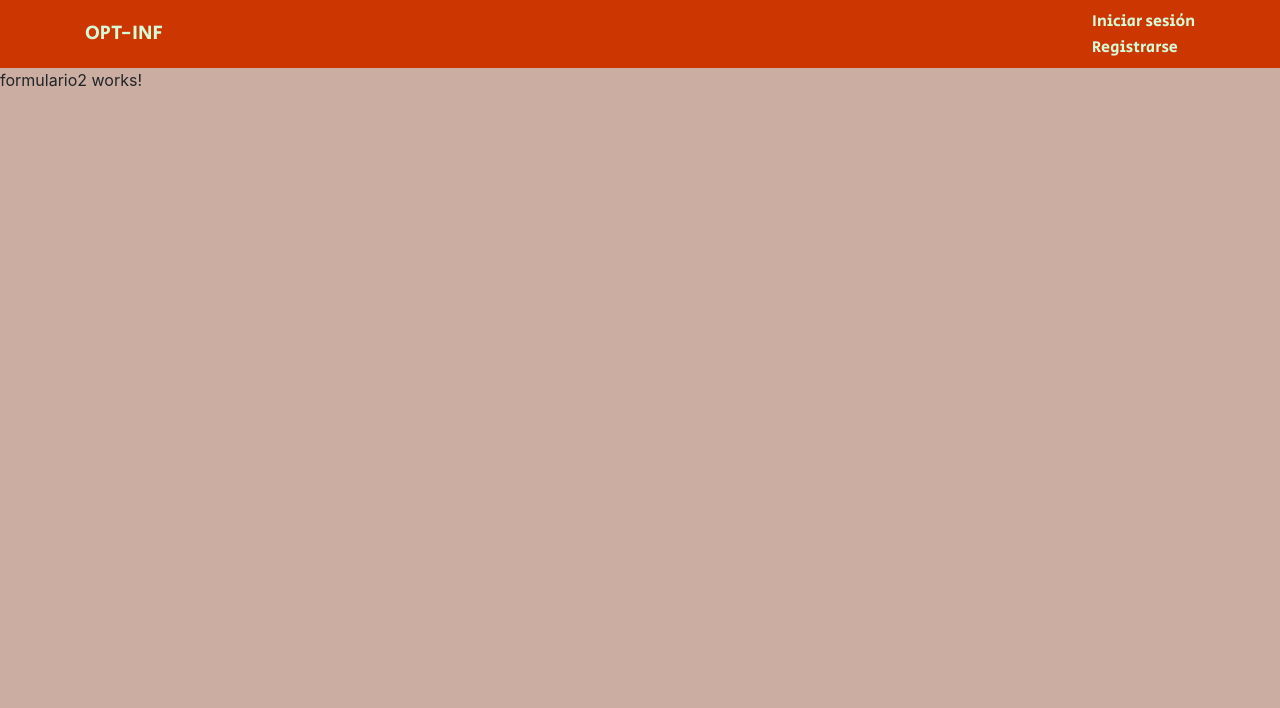
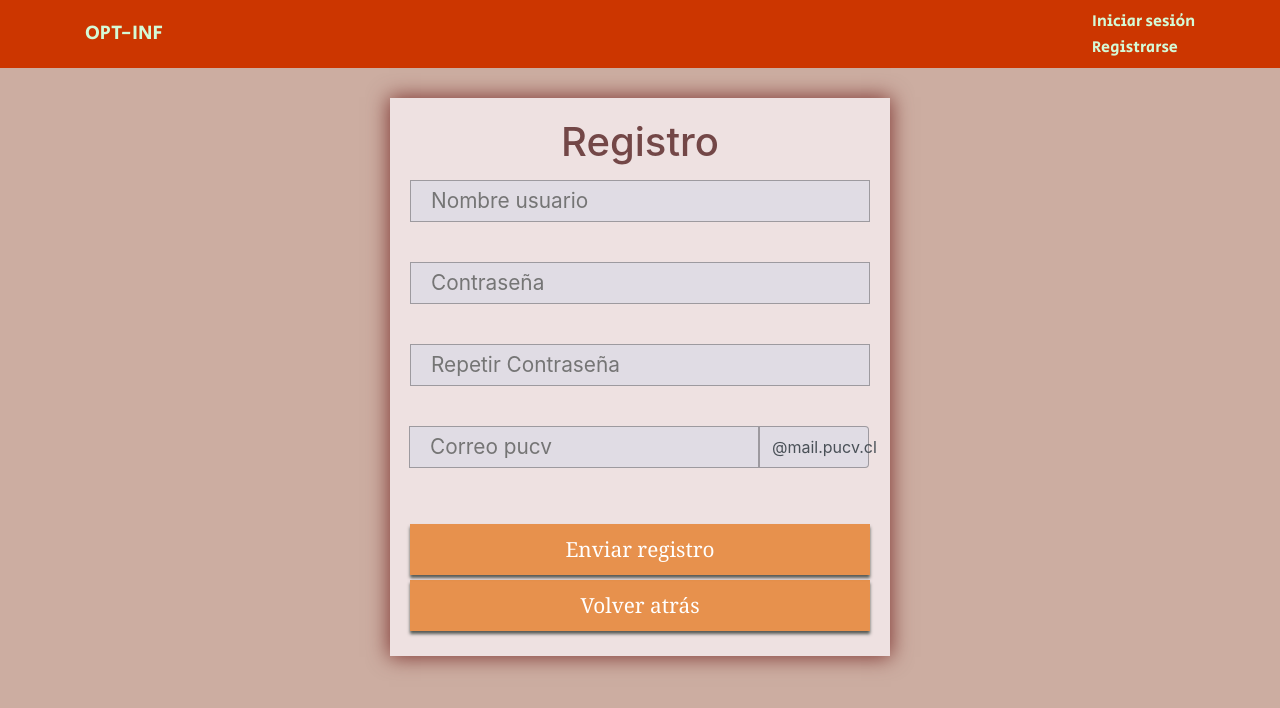
Before and after one commit to Chacoi/ProyectoIngWeb, an Angular app: page /register in a window 1280 px wide. Shown: the top 708 px of the page. Built offline with nearby package versions, Linux system fonts and the light colour scheme.

Commit message:
Correccion formularios

```diff
--- a/src/app/app.module.ts
+++ b/src/app/app.module.ts
@@ -1,6 +1,6 @@
 import { BrowserModule } from '@angular/platform-browser';
 import { NgModule } from '@angular/core';
-import { FormsModule } from '@angular/forms';
+import { FormsModule, ReactiveFormsModule } from '@angular/forms';
 
 import { AppRoutingModule } from './app-routing.module';
 import { AppComponent } from './app.component';
@@ -13,7 +13,6 @@ import { environment } from '../environments/environment';
 import { FormularioComponent } from './formulario/formulario.component';
 import { Formulario2Component } from './formulario2/formulario2.component'; // <-- NgModel lives here
 
-
 @NgModule({
   declarations: [
     AppComponent,
@@ -25,6 +24,7 @@ import { Formulario2Component } from './formulario2/formulario2.component'; // <
 
   ],
   imports: [
+    ReactiveFormsModule,
     BrowserModule,
     AppRoutingModule,
     FormsModule,
--- a/src/app/formulario/formulario.component.css
+++ b/src/app/formulario/formulario.component.css
@@ -61,18 +61,20 @@ body {
   background: rgba(0, 0, 0, 0.1);
 }
 .formulario {
-  width: 20px;
+  width: 500px;
   max-width: 100%;
   margin: auto;
   margin-top: 30px;
   padding: 20px;
-  box-shadow: 0 0 20px 1px rgba(207, 18, 18, 0.7);
+  box-shadow: 0 0 20px 1px rgba(92, 0, 0, 0.7);
   position: relative;
+  background-color: rgb(238, 225, 225);
 }
 .formulario__titulo {
   text-align: center;
   margin-top: 0;
-  color: rgba(0, 0, 0, 0.7);
+  padding-bottom: 5.7px;
+  color: rgba(63, 5, 5, 0.7);
 }
 .formulario__input,
 .formulario__label1,
@@ -85,6 +87,7 @@ body {
 }
 .formulario__input {
   padding: 20px;
+  height: 40px;
   /* background: transparent; */
   background: rgba(193, 210, 236, 0.3);
   border: 1px solid rgba(0, 0, 0, 0.3);
@@ -129,17 +132,21 @@ body {
   padding: 10px 20px;
   cursor: pointer;
   border: none;
+  margin-bottom: 5px;
   box-shadow: 0 3px 3px 0 rgba(22, 34, 26, 0.7);
 }
 .fijar {
   margin-top: -135px;
 }
 .input-group-append {
-  font-size: 20px;
+  font-size: 18spx;
 }
 #basic-addon2 {
-  height: 80px;
+  height: 42px;
   width: 110px;
+  background: rgba(193, 210, 236, 0.3);
+  border: 1px solid rgba(0, 0, 0, 0.3);
+  padding-right: 2px;
 }
 #correo {
   width: 350px;
--- a/src/app/formulario/formulario.component.html
+++ b/src/app/formulario/formulario.component.html
@@ -1,18 +1,22 @@
-<form action="" class="formulario">
-    <h1 class="formulario__titulo">Registro</h1>
-    <input type="text" class="formulario__input" placeholder="Nombre usuario" required>
+<form ngNoForm [formGroup]="checkoutForm" (ngSubmit)="onSubmit(checkoutForm.value)" class="formulario">
+    <h2 class="formulario__titulo">Iniciar sesión</h2>
 
 
-    <input type="text" class="formulario__input" placeholder="Contraseña" required>
+<div class="cart-item" *ngFor="let item of items">
+  <span>{{ item.name }} </span>
+  <span>{{ item.price | currency }}</span>
+</div>
 
+  <div>
 
-    <div class="input-group mb-3">
-        <div class="input-group-append">
-        <input type="email" class="formulario__input" id="correo" placeholder="Correo pucv" required>
+    <input id="name" type="text" formControlName="name" class="formulario__input" placeholder="Nombre usuario">
+  </div>
 
-            <span class="input-group-text" id="basic-addon2">@mail.pucv.cl</span>
-        </div>
-    </div>
+  <div>
 
-    <a type="submit" class="formulario__submit">Enviar registro</a>
-</form>
+    <input id="address" type="text" formControlName="address" class="formulario__input" placeholder="Contraseña">
+  </div>
+  <button type="submit"  class="formulario__submit">Acceder</button>
+  <button type="" class="formulario__submit" routerLink="/dashboard">Volver atrás</button>
+
+  </form>
--- a/src/app/formulario/formulario.component.ts
+++ b/src/app/formulario/formulario.component.ts
@@ -1,4 +1,6 @@
 import { Component, OnInit } from '@angular/core';
+import {FormBuilder, FormGroup, ReactiveFormsModule } from '@angular/forms';
+
 
 @Component({
   selector: 'app-formulario',
@@ -7,11 +9,27 @@ import { Component, OnInit } from '@angular/core';
 })
 export class FormularioComponent implements OnInit {
 
-  constructor() {
+  items;
+  checkoutForm: FormGroup;
+  constructor(
 
+    private formBuilder: FormBuilder
+  ) {
+    this.checkoutForm = this.formBuilder.group({
+      name: '',
+      address: ''
+    });
    }
 
   ngOnInit(): void {
+
+  }
+
+  onSubmit(customerData){
+    // Process checkout data here
+
+    this.checkoutForm.reset();
+    console.warn('your order has been submitted', customerData);
   }
 
 }
--- a/src/app/formulario/formulario.module.ts
+++ b/src/app/formulario/formulario.module.ts
@@ -1,11 +1,15 @@
 import { NgModule } from '@angular/core';
 import { CommonModule } from '@angular/common';
 import { FormularioRoutingModule } from './formulario-routing.module';
-import { FormularioComponent } from './formulario.component';
+import {FormsModule, ReactiveFormsModule } from '@angular/forms';
+
 
 @NgModule({
+
   imports: [
     CommonModule,
+    FormsModule,
+    ReactiveFormsModule,
     FormularioRoutingModule
   ],
 })
--- a/src/app/formulario2/formulario2.component.css
+++ b/src/app/formulario2/formulario2.component.css
@@ -0,0 +1,153 @@
+h2 {
+
+    font-family: Arial, Helvetica, sans-serif;
+    font-weight: lighter;
+  }
+  body {
+    margin: 2em;
+  }
+  body,
+  input[text],
+  button {
+    color: red;
+    font-family: Cambria, Georgia;
+  }
+  button.clear {
+    font-family: Arial, Helvetica, sans-serif;
+    background-color: #eee;
+    border: none;
+    padding: 5px 10px;
+    border-radius: 4px;
+    cursor: pointer;
+    cursor: hand;
+  }
+  button:hover {
+    background-color: #cfd8dc;
+  }
+  button:disabled {
+    background-color: #eee;
+    color: #aaa;
+    cursor: auto;
+  }
+  button.clear {
+    color: #333;
+    margin-bottom: 12px;
+  }
+  #navbarPrincipal {
+    background-color: #cc3600;
+  }
+  #nombreApp {
+    font-family: 'Secular One', sans-serif;
+    font-size: 20px;
+    color: #d4fad6;
+  }
+  #login {
+    font-family: 'Secular One', sans-serif;
+    color: #d4fad6;
+  }
+  #signin {
+    font-family: 'Secular One', sans-serif;
+    color: #d4fad6;
+  }
+  img {
+    width: 18%;
+  }
+  * {
+    box-sizing: border-box;
+  }
+  body {
+    margin: 0;
+    font-family: sans-serif;
+    background: rgba(0, 0, 0, 0.1);
+  }
+  .formulario {
+    width: 500px;
+    max-width: 100%;
+    margin: auto;
+    margin-top: 30px;
+    padding: 20px;
+    box-shadow: 0 0 20px 1px rgba(92, 0, 0, 0.7);
+    position: relative;
+    background-color: rgb(238, 225, 225);
+  }
+  .formulario__titulo {
+    text-align: center;
+    margin-top: 0;
+    padding-bottom: 5.7px;
+    color: rgba(63, 5, 5, 0.7);
+  }
+  .formulario__input,
+  .formulario__label1,
+  .formulario__label2,
+  .formulario__label3,
+  .formulario__submit {
+    display: block;
+    width: 100%;
+    font-size: 1.3em;
+  }
+  .formulario__input {
+    padding: 20px;
+    height: 40px;
+    /* background: transparent; */
+    background: rgba(193, 210, 236, 0.3);
+    border: 1px solid rgba(0, 0, 0, 0.3);
+    margin-bottom: 40px;
+  }
+  /*
+  .formulario__input:focus + .formulario__label {
+      margin-top: -135px;
+  }
+
+  .formulario__input:focus + .formulario__label2 {
+      margin-top: -160px;
+  }*/
+  .formulario__label1 {
+    padding-left: 375px;
+    position: absolute;
+    margin-top: -85px;
+    z-index: -20;
+    color: rgba(0, 0, 0, 0.5);
+    transition: all 0.2s;
+  }
+  .formulario__label2 {
+    padding-left: 350px;
+    position: absolute;
+    margin-top: -85px;
+    z-index: -20;
+    color: rgba(0, 0, 0, 0.5);
+    transition: all 0.2s;
+  }
+  .formulario__label3 {
+    padding-left: 390px;
+    position: absolute;
+    margin-top: -85px;
+    z-index: -20;
+    color: rgba(0, 0, 0, 0.5);
+    transition: all 0.2s;
+  }
+  /* BOTON */
+  .formulario__submit {
+    background: rgba(228, 111, 15, 0.7);
+    color: white;
+    padding: 10px 20px;
+    cursor: pointer;
+    border: none;
+    margin-bottom: 5px;
+    box-shadow: 0 3px 3px 0 rgba(22, 34, 26, 0.7);
+  }
+  .fijar {
+    margin-top: -135px;
+  }
+  .input-group-append {
+    font-size: 18spx;
+  }
+  #basic-addon2 {
+    height: 42px;
+    width: 110px;
+    background: rgba(193, 210, 236, 0.3);
+    border: 1px solid rgba(0, 0, 0, 0.3);
+    padding-right: 2px;
+  }
+  #correo {
+    width: 350px;
+  }
--- a/src/app/formulario2/formulario2.component.html
+++ b/src/app/formulario2/formulario2.component.html
@@ -1 +1,27 @@
-<p>formulario2 works!</p>
+<!-- (ngSubmit)="saveData()"
+ --><form [formGroup]="myForm"  class="formulario">
+    <h1 class="formulario__titulo">Registro</h1>
+    <input formControlName="user" type="text" class="formulario__input" placeholder="Nombre usuario" required>
+    <div *ngIf="(myForm.get('user').errors) && myForm.get('user').dirty">
+        <small *ngIf="myForm.errors?.required">Campo requerido</small>
+    </div>
+
+    <input formControlName="pass" type="text" class="formulario__input" placeholder="Contraseña" required>
+    <div *ngIf="(myForm.get('pass').errors) && myForm.get('pass').dirty">
+        <small *ngIf="myForm.errors?.required">Campo requerido</small>
+    </div>
+    <input formControlName="pass1" type="text" class="formulario__input" placeholder="Repetir Contraseña" required>
+    <div *ngIf="(myForm.invalid && myForm.touched) || myForm.dirty">
+        <small *ngIf="myForm.errors?.required">Campo requerido</small>
+    </div>
+    <div class="input-group mb-3">
+        <div class="input-group-append">
+        <input type="email" class="formulario__input" id="correo" placeholder="Correo pucv" required>
+
+            <span class="input-group-text" id="basic-addon2">@mail.pucv.cl</span>
+        </div>
+    </div>
+
+    <button type="submit"  class="formulario__submit">Enviar registro</button>
+    <button type="" class="formulario__submit" routerLink="/dashboard">Volver atrás</button>
+</form>
--- a/src/app/formulario2/formulario2.component.ts
+++ b/src/app/formulario2/formulario2.component.ts
@@ -1,13 +1,20 @@
 import { Component, OnInit } from '@angular/core';
-
+import { FormBuilder, FormGroup, Validators} from '@angular/forms';
 @Component({
   selector: 'app-formulario2',
   templateUrl: './formulario2.component.html',
   styleUrls: ['./formulario2.component.css']
 })
 export class Formulario2Component implements OnInit {
-
-  constructor() { }
+  myForm: FormGroup;
+  constructor(public fb: FormBuilder) {
+    this.myForm = this.fb.group({
+      user: ['', [Validators.required]],
+      pass: ['', [Validators.required]],
+      pass1: ['', [Validators.required]],
+      email: ['', [Validators.required], [Validators.email]]
+    });
+   }
 
   ngOnInit(): void {
   }
```
Also changed, not shown: ing-web-99983.json (added, +12 -0 lines), 1 other file (tests, documents, lock files or other folders).
